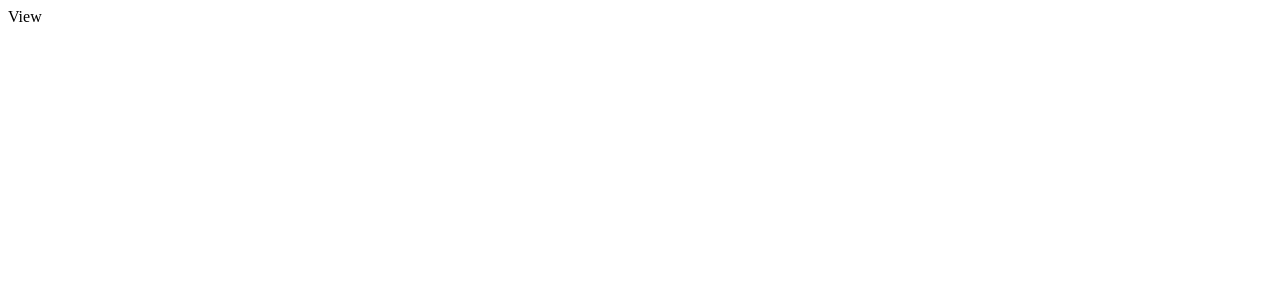
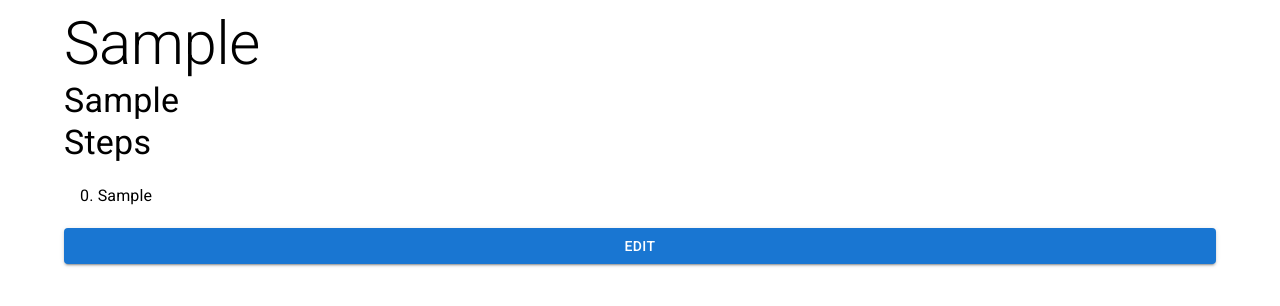
Before and after one commit to frankyma/601-web-app, a React (Vite) app in the folder HW5/Recipe/: page / in a window 1280 px wide. Both pictures are taken after typing "Sample", "Sample", "Sample" into the empty fields and a click on the button "SAVE". Shown: the top 306 px of the page. Built offline with nearby package versions, Linux system fonts and the light colour scheme.

Commit message:
working View component

```diff
--- a/HW5/Recipe/src/App.jsx
+++ b/HW5/Recipe/src/App.jsx
@@ -1,6 +1,7 @@
 import { useState } from "react";
 
 import Edit from "./Edit";
+import View from "./View";
 
 function App() {
   const [name, setName] = useState("");
@@ -19,7 +20,12 @@ function App() {
       setIsEdit={setIsEdit}
     ></Edit>
   ) : (
-    <div>View</div>
+    <View
+      name={name}
+      description={description}
+      steps={steps}
+      setIsEdit={setIsEdit}
+    />
   );
 }
 
--- /dev/null
+++ b/HW5/Recipe/src/View.jsx
@@ -0,0 +1,47 @@
+import PropTypes from "prop-types";
+
+import {
+  Container,
+  Typography,
+  List,
+  ListItem,
+  ListItemButton,
+  ListItemText,
+  Button,
+} from "@mui/material";
+
+function View({ name, description, steps, setIsEdit }) {
+  return (
+    <Container sx={{ display: "flex", flexDirection: "column" }}>
+      <Typography variant="h2">{name}</Typography>
+      <Typography variant="h4">{description}</Typography>
+      <Typography variant="h4">Steps</Typography>
+      <List>
+        {steps.map((step, index) => (
+          <ListItem key={index} disablePadding>
+            <ListItemButton>
+              <ListItemText primary={`${index}. ${step}`} />
+            </ListItemButton>
+          </ListItem>
+        ))}
+      </List>
+
+      <Button
+        variant="contained"
+        color="primary"
+        onClick={() => setIsEdit(true)}
+      >
+        Edit
+      </Button>
+    </Container>
+  );
+}
+
+View.propTypes = {
+  name: PropTypes.string.isRequired,
+  description: PropTypes.string.isRequired,
+  steps: PropTypes.array.isRequired,
+  setIsEdit: PropTypes.func.isRequired,
+};
+
+export default View;
```
